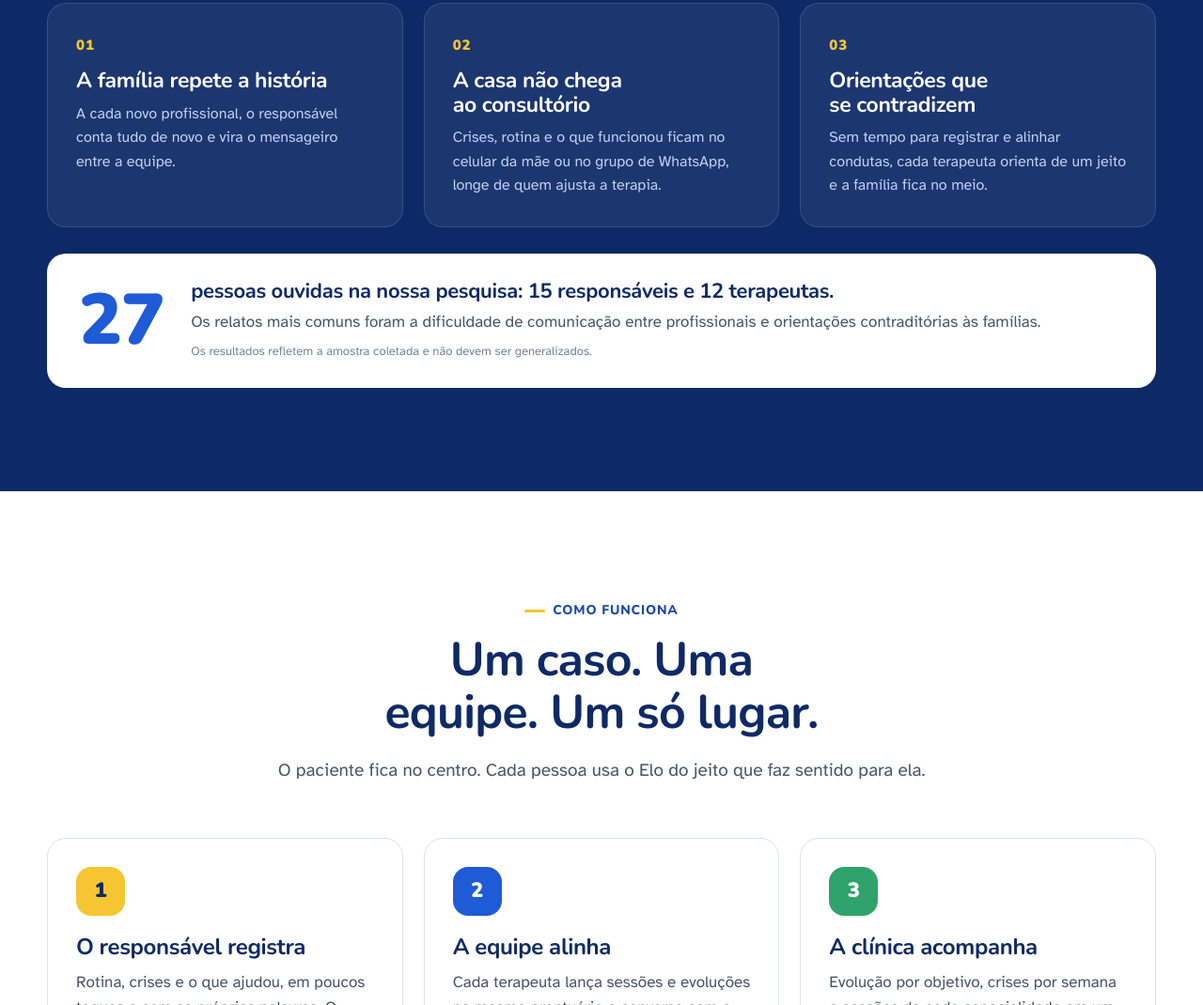
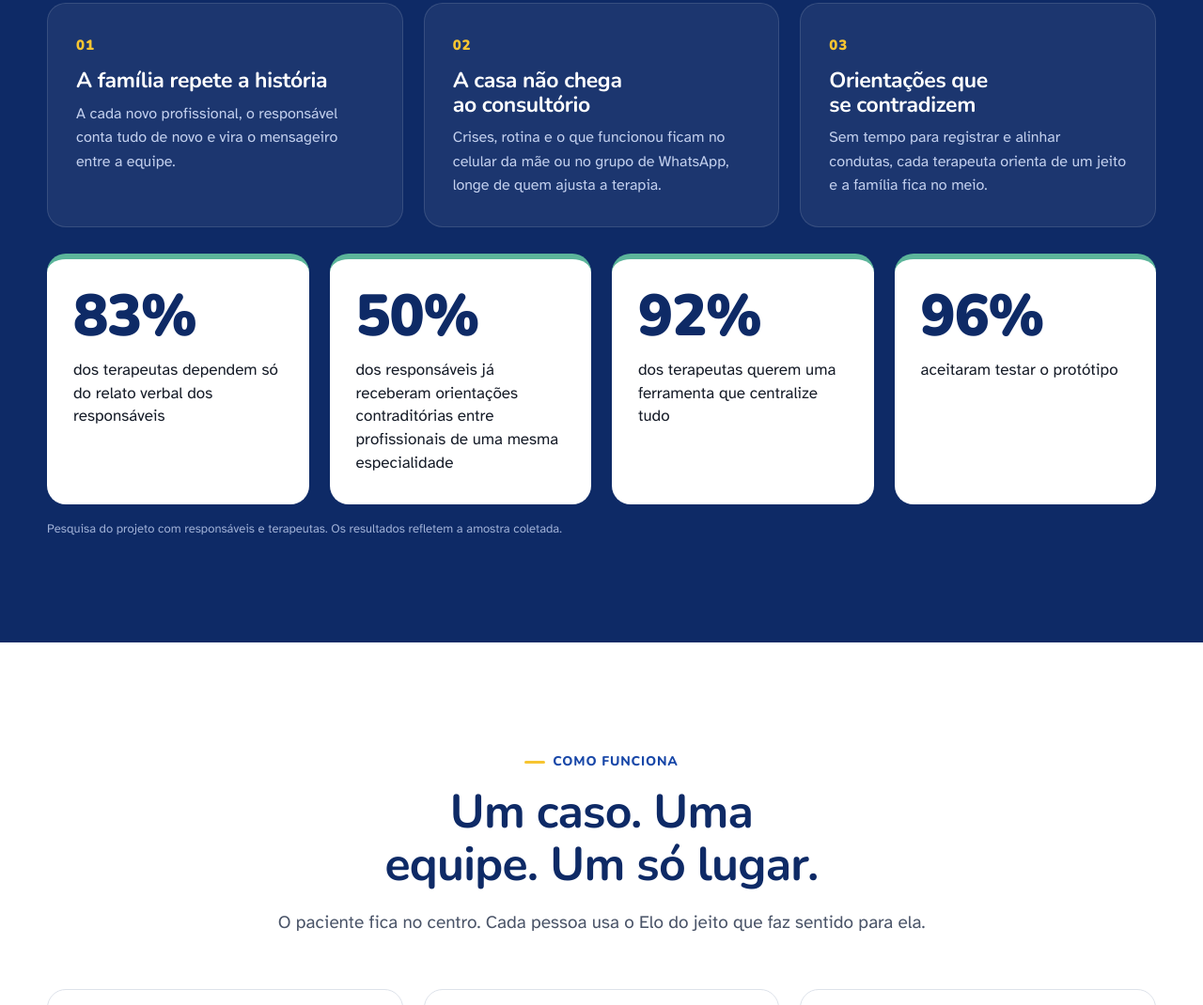
Before and after one commit to Fellipedsg/elo-prototipos, a plain HTML site: page index.html in a window 1280 px wide. Shown: the part 1487-2557 px from the top of the page at 94% size. Drawn offline with nearby package versions, Linux system fonts and the light colour scheme.

Commit message:
Pesquisa em porcentagens na landing

```diff
--- a/index.html
+++ b/index.html
@@ -110,12 +110,11 @@ p{margin:0}
 .pcard .n{font-family:var(--ft);font-weight:900;font-size:15px;color:var(--yel);letter-spacing:.06em}
 .pcard h3{color:#fff;font-size:23px;margin:12px 0 10px}
 .pcard p{color:#C3D0EE;font-size:16px}
-.research{margin-top:28px;display:grid;grid-template-columns:auto 1fr;gap:28px;align-items:center;background:#fff;color:var(--ink);border-radius:var(--r);padding:28px 34px}
-.research .big{font-family:var(--ft);font-weight:900;font-size:76px;line-height:1;color:var(--blue)}
-.research h3{font-size:22px}
-.research p{color:var(--ink2);margin-top:6px}
-.research small{display:block;margin-top:8px;font-size:13px;color:#7A8395}
-
+.stats{margin-top:28px;display:grid;grid-template-columns:repeat(4,1fr);gap:22px}
+.stat{background:#fff;border-radius:var(--r);padding:30px 28px 32px;border-top:6px solid #5BB59A;color:var(--ink)}
+.stat b{display:block;font-family:var(--ft);font-weight:900;font-size:62px;line-height:1;color:var(--navy);letter-spacing:-.02em}
+.stat span{display:block;margin-top:14px;font-size:17px;line-height:1.45;color:var(--ink)}
+.stats-note{margin-top:16px;font-size:13px;color:#9FB0D6}
 /* how */
 .flow{display:grid;grid-template-columns:repeat(3,1fr);gap:22px;position:relative}
 .step{background:#fff;border:1px solid var(--line);border-radius:var(--r);padding:30px;position:relative}
@@ -282,7 +281,7 @@ footer a:hover{color:#fff}
   .hero .wrap,.panel,.panel.web,.aud,.lgpd .wrap,.faq .wrap,.final .wrap{grid-template-columns:1fr}
   .panel.web .media{order:0}
   .stage{height:520px;max-width:640px;width:100%;margin:0 auto}.stage .browser{right:0;width:88%}
-  .pgrid,.flow,.plans{grid-template-columns:1fr}
+  .pgrid,.flow,.plans{grid-template-columns:1fr}.stats{grid-template-columns:1fr 1fr}
   .plan.hl{transform:none}
   .calc{grid-template-columns:1fr 1fr}.calc-out{grid-column:1/-1}
   .ods-card{grid-template-columns:1fr;text-align:left}
@@ -301,7 +300,7 @@ footer a:hover{color:#fff}
   .f1{left:auto;right:0;top:auto;bottom:150px}.f2{display:none}
   .float{font-size:13px;padding:10px 12px 10px 10px}
   .panel{gap:34px}.panel .phone{width:240px}
-  .research{grid-template-columns:1fr;padding:24px}
+  .stats{grid-template-columns:1fr}.stat b{font-size:52px}
   .bgrid{grid-template-columns:1fr}
   .acard{padding:30px 24px}
   .cmp th,.cmp td{padding:12px 8px;font-size:14px}
@@ -402,12 +401,13 @@ footer a:hover{color:#fff}
       <div class="pcard rv"><span class="n">02</span><h3>A casa não chega ao consultório</h3><p>Crises, rotina e o que funcionou ficam no celular da mãe ou no grupo de WhatsApp, longe de quem ajusta a terapia.</p></div>
       <div class="pcard rv"><span class="n">03</span><h3>Orientações que se contradizem</h3><p>Sem tempo para registrar e alinhar condutas, cada terapeuta orienta de um jeito e a família fica no meio.</p></div>
     </div>
-    <div class="research rv">
-      <div class="big">27</div>
-      <div><h3>pessoas ouvidas na nossa pesquisa: 15 responsáveis e 12 terapeutas.</h3>
-        <p>Os relatos mais comuns foram a dificuldade de comunicação entre profissionais e orientações contraditórias às famílias.</p>
-        <small>Os resultados refletem a amostra coletada e não devem ser generalizados.</small></div>
+    <div class="stats">
+      <div class="stat rv"><b>83%</b><span>dos terapeutas dependem só do relato verbal dos responsáveis</span></div>
+      <div class="stat rv"><b>50%</b><span>dos responsáveis já receberam orientações contraditórias entre profissionais de uma mesma especialidade</span></div>
+      <div class="stat rv"><b>92%</b><span>dos terapeutas querem uma ferramenta que centralize tudo</span></div>
+      <div class="stat rv"><b>96%</b><span>aceitaram testar o protótipo</span></div>
     </div>
+    <p class="stats-note">Pesquisa do projeto com responsáveis e terapeutas. Os resultados refletem a amostra coletada.</p>
   </div>
 </section>
 
```
